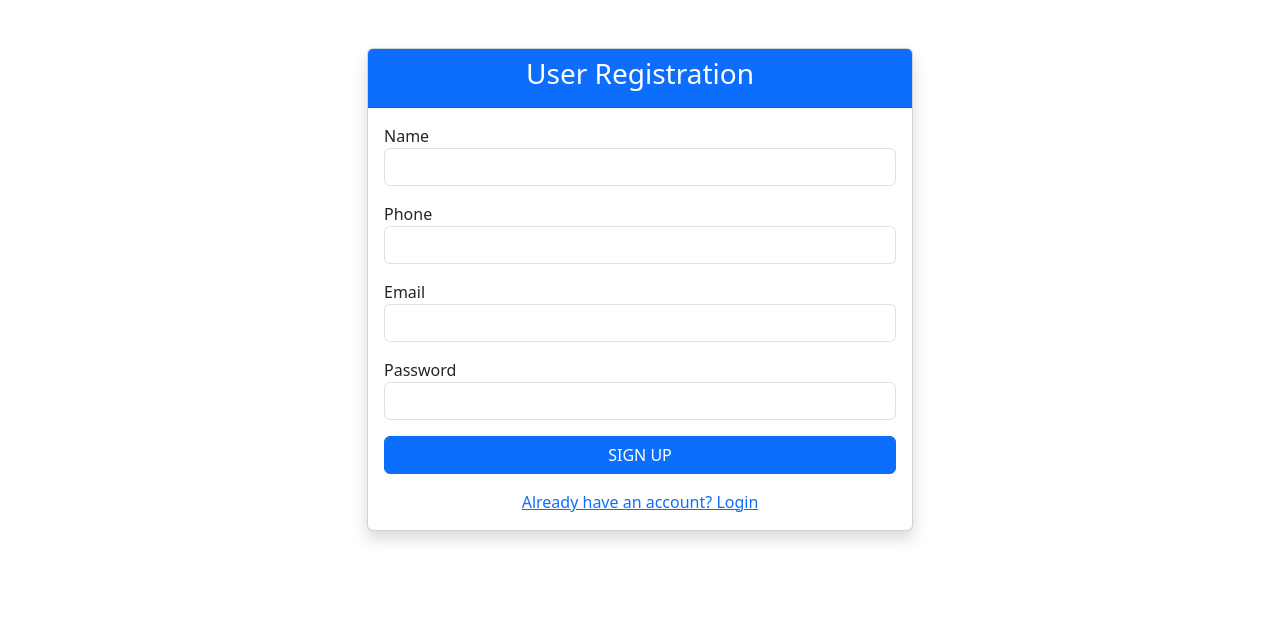
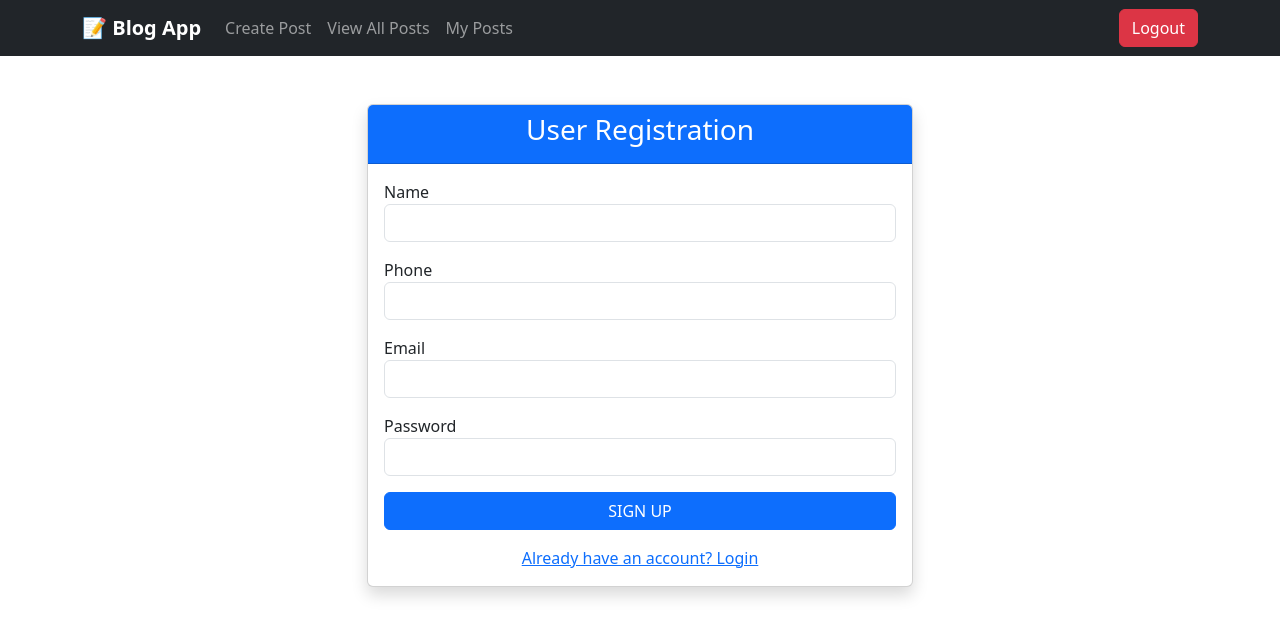
Before and after one commit to AnaghaAjidev/blog-app-frontend, a React (Vite) app: page /signUp in a window 1280 px wide. Shown: the top 636 px of the page. Built offline with nearby package versions, Linux system fonts and the light colour scheme.

Commit message:
Navbar added

```diff
--- a/src/App.jsx
+++ b/src/App.jsx
@@ -3,15 +3,19 @@ import Signup from "./components/SignUp";
 import SignIn from "./components/SignIn";
 import CreatePost from "./components/CreatePost";
 import Viewall from "./components/Viewall";
+import ViewMyPost from "./components/ViewMyPost";
+import Navbar from "./components/NavBar";
 
 function App() {
   return (
     <BrowserRouter>
+    <Navbar/>
       <Routes>
         <Route path="/" element={<SignIn />} />
         <Route path="/signUp" element={<Signup />} />
         <Route path="/create" element={<CreatePost />} />
         <Route path="/viewall" element={<Viewall />} />
+        <Route path="/viewmypost" element={<ViewMyPost />} />
       </Routes>
     </BrowserRouter>
   );
--- /dev/null
+++ b/src/components/NavBar.jsx
@@ -0,0 +1,68 @@
+import React from "react";
+import { Link, useNavigate } from "react-router-dom";
+
+const Navbar = () => {
+
+    const navigate = useNavigate();
+
+    const logout = () => {
+        sessionStorage.clear();
+        navigate("/");
+    };
+
+    return (
+        <nav className="navbar navbar-expand-lg navbar-dark bg-dark">
+            <div className="container">
+
+                <Link className="navbar-brand fw-bold" to="/viewall">
+                    📝 Blog App
+                </Link>
+
+                <button
+                    className="navbar-toggler"
+                    type="button"
+                    data-bs-toggle="collapse"
+                    data-bs-target="#navbarNav"
+                >
+                    <span className="navbar-toggler-icon"></span>
+                </button>
+
+                <div className="collapse navbar-collapse" id="navbarNav">
+
+                    <ul className="navbar-nav me-auto">
+
+                        <li className="nav-item">
+                            <Link className="nav-link" to="/create">
+                                Create Post
+                            </Link>
+                        </li>
+
+                        <li className="nav-item">
+                            <Link className="nav-link" to="/viewall">
+                                View All Posts
+                            </Link>
+                        </li>
+
+                        <li className="nav-item">
+                            <Link className="nav-link" to="/viewmypost">
+                                My Posts
+                            </Link>
+                        </li>
+
+                    </ul>
+
+                    <button
+                        className="btn btn-danger"
+                        onClick={logout}
+                    >
+                        Logout
+                    </button>
+
+                </div>
+
+            </div>
+        </nav>
+    );
+};
+
+export default Navbar;
--- /dev/null
+++ b/src/components/ViewMyPost.jsx
@@ -0,0 +1,109 @@
+import React, { useEffect, useState } from "react";
+import axios from "axios";
+
+const ViewMyPost = () => {
+
+    const [posts, setPosts] = useState([]);
+
+    useEffect(() => {
+        fetchMyPosts();
+    }, []);
+
+    const fetchMyPosts = async () => {
+
+        const token = sessionStorage.getItem("token");
+        const userId = sessionStorage.getItem("userId");
+        console.log("Token:", token);
+        console.log("UserId:", userId);
+
+        try {
+
+            const response = await axios.post(
+                "http://localhost:3030/viewmypost",
+                {
+                    userId: userId
+                },
+                {
+                    headers: {
+                        token: token
+                    }
+                }
+            );
+
+            console.log(response.data);
+
+            if (Array.isArray(response.data)) {
+                setPosts(response.data);
+            } else {
+                setPosts([]);
+            }
+
+        } catch (error) {
+
+            console.log(error);
+            alert("Unable to fetch your posts");
+
+        }
+
+    };
+
+    return (
+        <div>
+
+            <div className="container mt-5">
+
+                <h2 className="text-center mb-4">My Posts</h2>
+
+                <div className="row">
+
+                    {posts.length > 0 ? (
+
+                        posts.map((post, index) => (
+
+                            <div className="col-md-6 mb-4" key={index}>
+
+                                <div className="card shadow h-100">
+
+                                    <div className="card-body">
+
+                                        <h5 className="card-title">
+                                            My Post
+                                        </h5>
+
+                                        <p className="card-text">
+                                            {post.Message}
+                                        </p>
+
+                                    </div>
+
+                                    <div className="card-footer">
+
+                                        <strong>Posted Date : </strong>
+
+                                        {new Date(post.postedDate).toLocaleString()}
+
+                                    </div>
+
+                                </div>
+
+                            </div>
+
+                        ))
+
+                    ) : (
+
+                        <div className="text-center">
+                            <h5>No Posts Found</h5>
+                        </div>
+
+                    )}
+
+                </div>
+
+            </div>
+
+        </div>
+    );
+};
+
+export default ViewMyPost;
```
